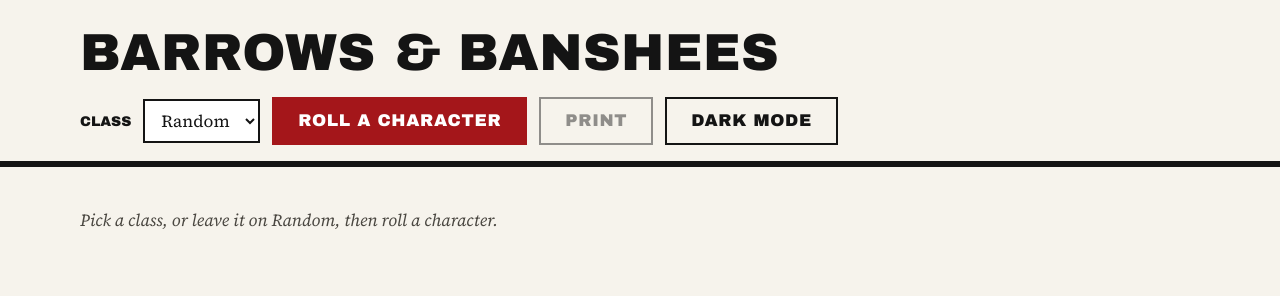
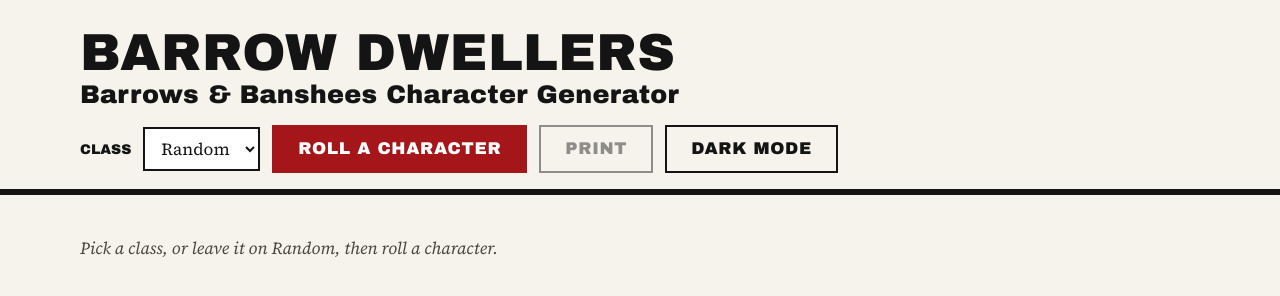
Before and after one commit to gilles-leblanc/barrowlings, a website built with Vite: page index.html in a window 1280 px wide. Built offline with nearby package versions, Linux system fonts and the light colour scheme.

Commit message:
Change site title

```diff
--- a/index.html
+++ b/index.html
@@ -3,7 +3,7 @@
   <head>
     <meta charset="UTF-8" />
     <meta name="viewport" content="width=device-width, initial-scale=1.0" />
-    <title>Barrows &amp; Banshees Character Generator</title>
+    <title>Barrow Dwellers: Barrows &amp; Banshees Character Generator</title>
     <script>
       // Applies the theme before first paint. Mirrors readSavedTheme + resolveTheme in src/rules/theme.ts.
       ;(function () {
@@ -24,7 +24,8 @@
   </head>
   <body>
     <header>
-      <h1>Barrows &amp; Banshees</h1>
+      <h1>Barrow Dwellers</h1>
+      <h2>Barrows &amp; Banshees Character Generator</h2>
       <form id="roll-form">
         <label for="class-picker">Class</label>
         <select id="class-picker" name="class">
```
